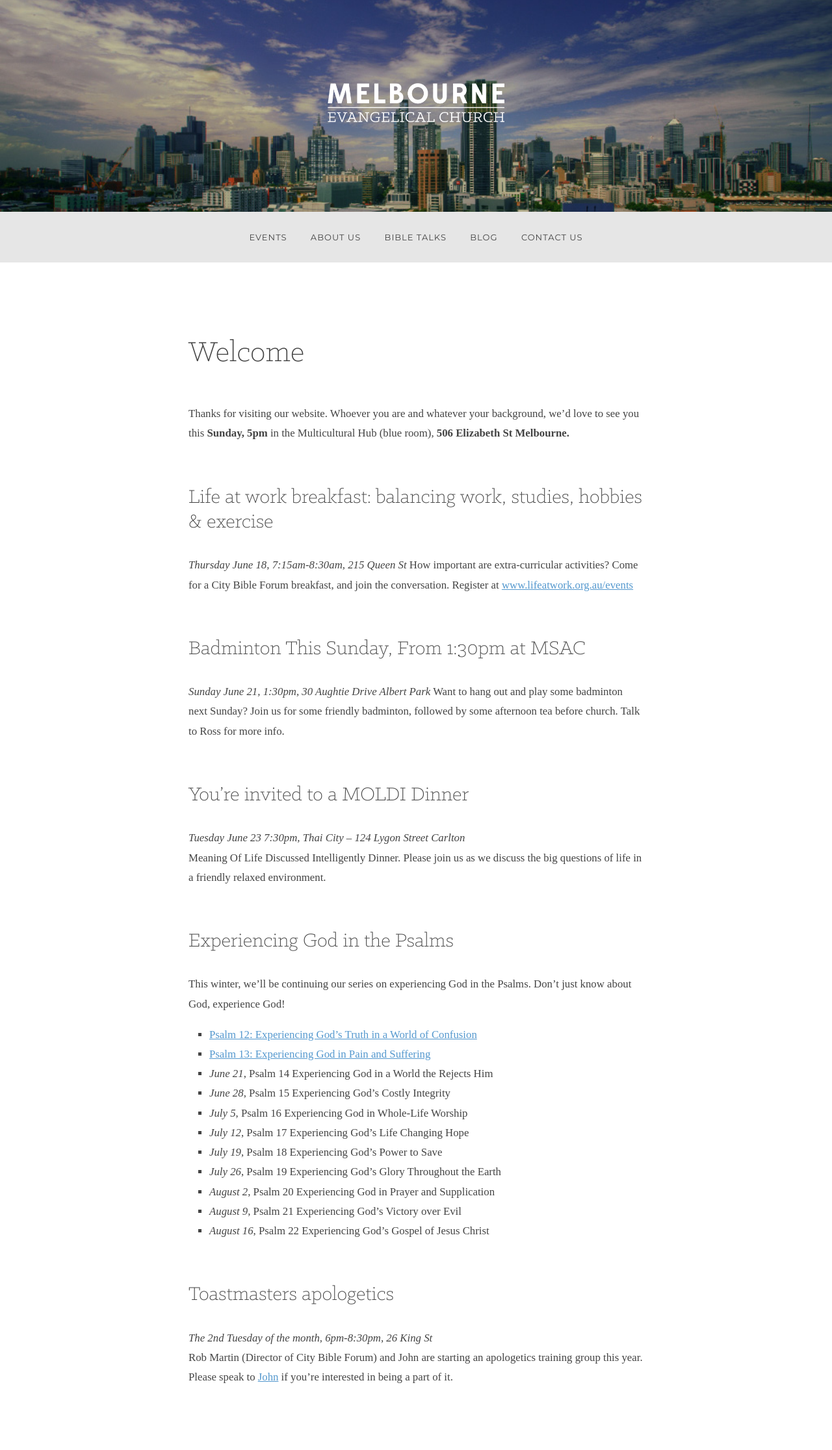
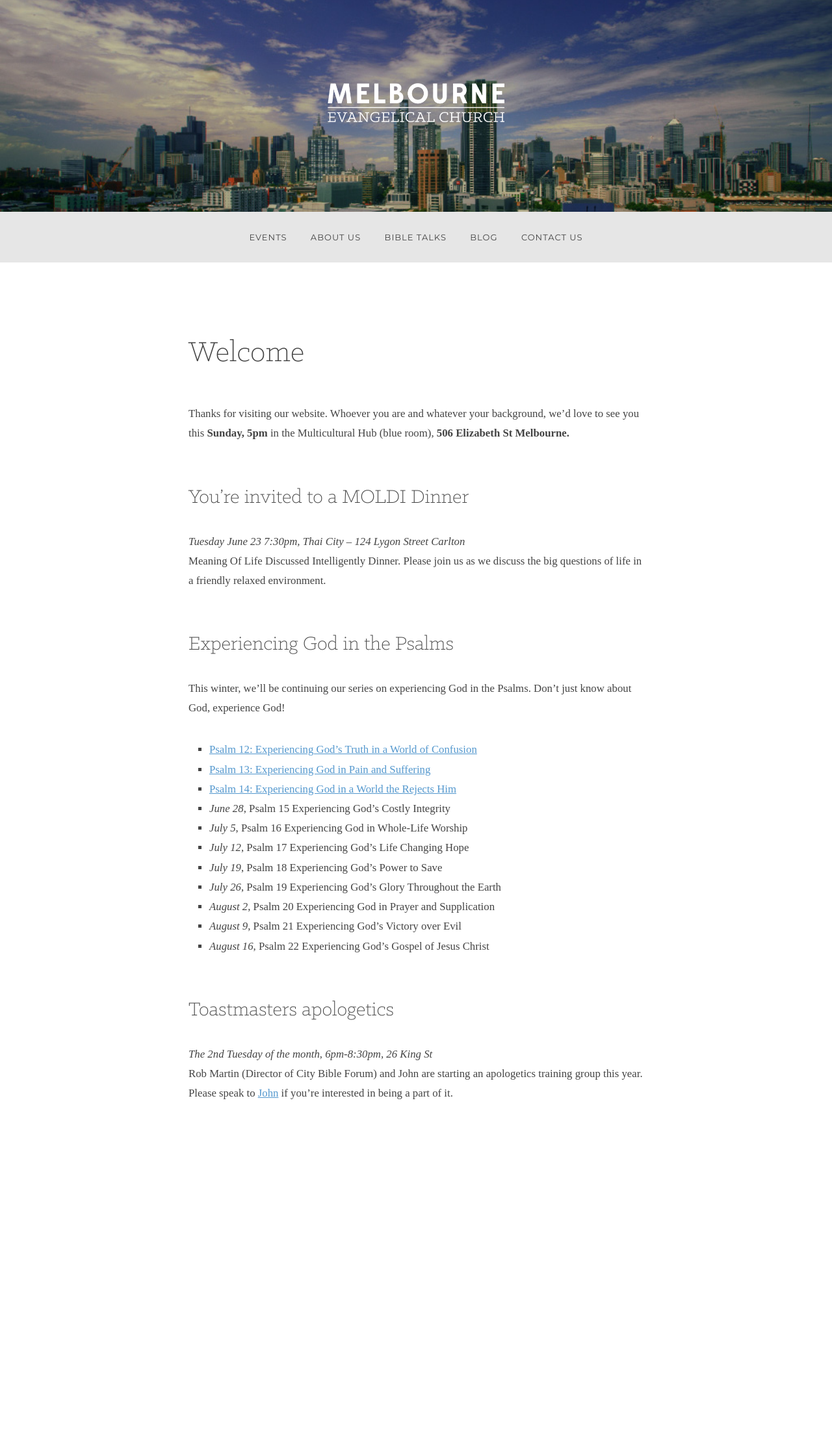
Before and after one commit to allanhortle/melbourneevangelicalchurch.com.au, a Jekyll site: the page built from index.markdown, in a window 1280 px wide. Shown: the whole page at 65% size. Built offline with Jekyll 4.4.1, drawn with Linux system fonts in a browser that asks for light colours; some web fonts are replaced; Markdown is read by kramdown in place of the engine named in the settings; after the commit the page ends 1812 px from its top, so only the background shows below that.

Commit message:
sunday updates

```diff
--- a/index.markdown
+++ b/index.markdown
@@ -5,13 +5,6 @@ title:  Welcome
 
 Thanks for visiting our website. Whoever you are and whatever your background, we'd love to see you this __Sunday, 5pm__ in the Multicultural Hub (blue room), __506 Elizabeth St Melbourne.__
 
-## Life at work breakfast: balancing work, studies, hobbies & exercise
-_Thursday June 18, 7:15am-8:30am, 215 Queen St_
-How important are extra-curricular activities? Come for a City Bible Forum breakfast, and join the conversation. Register at [www.lifeatwork.org.au/events](www.lifeatwork.org.au/events)
-
-## Badminton This Sunday, From 1:30pm at MSAC
-_Sunday June 21, 1:30pm, 30 Aughtie Drive Albert Park_
-Want to hang out and play some badminton next Sunday? Join us for some friendly badminton, followed by some afternoon tea before church. Talk to Ross for more info.
 
 ## You’re invited to a MOLDI Dinner
 _Tuesday June 23 7:30pm, Thai City – 124 Lygon Street Carlton_
@@ -22,9 +15,9 @@ in a friendly relaxed environment.
 ## Experiencing God in the Psalms
 This winter, we’ll be continuing our series on experiencing God in the Psalms. Don’t just know about God, experience God!
 
- * [Psalm 12: Experiencing God’s Truth in a World of Confusion](2015/06/07/psalm_12-experiencing_gods_truth_in_a_world_of_confusion-john_hudson.html)
- * [Psalm 13: Experiencing God in Pain and Suffering](2015/06/14/psalm_13-experiencing_god_in_pain_and_suffering-john_hudson.html)
- * _June 21_,     Psalm 14    Experiencing God in a World the Rejects Him
+ * [Psalm 12: Experiencing God’s Truth in a World of Confusion][Psalm12]
+ * [Psalm 13: Experiencing God in Pain and Suffering][Psalm13]
+ * [Psalm 14: Experiencing God in a World the Rejects Him][Psalm14]
  * _June 28_,     Psalm 15    Experiencing God’s Costly Integrity
  * _July 5_,     Psalm 16    Experiencing God in Whole-Life Worship
  * _July 12_,     Psalm 17    Experiencing God’s Life Changing Hope
--- a/res/css/main.css
+++ b/res/css/main.css
@@ -71,7 +71,7 @@ hr{
 }
 
 p, .row{
-    margin:1em 0;
+    margin:2em 0;
 }
 
 .row2 {
@@ -308,3 +308,9 @@ audio{
     text-decoration: underline;
     white-space: pre-wrap;
 }
+
+
+article img {
+    display: block;
+    margin: auto;
+}
--- a/s3_website.yml
+++ b/s3_website.yml
@@ -19,8 +19,8 @@ gzip:
 
 # ignore_on_server: that_folder_of_stuff_i_dont_keep_locally
 
-# exclude_from_upload:
-#   - those_folders_of_stuff
+exclude_from_upload:
+  - app
 #   - i_wouldnt_want_to_upload
 
 # s3_reduced_redundancy: true
```
Also changed, not shown: other parts of index.markdown (+3 -0 lines), _posts/2015/2015-06-21-psalm_14-experiecing_god_in_a_world_that_rejects_him-john_hudson.md (added, +7 -0 lines), _posts/2015/2015-06-21-the_delusion_of_faith.md (added, +36 -0 lines).
